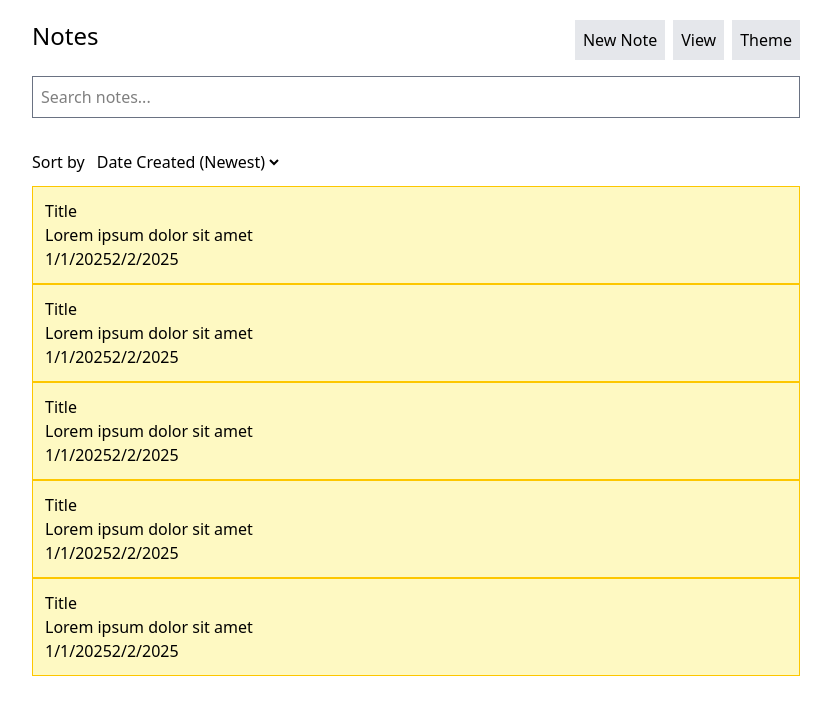
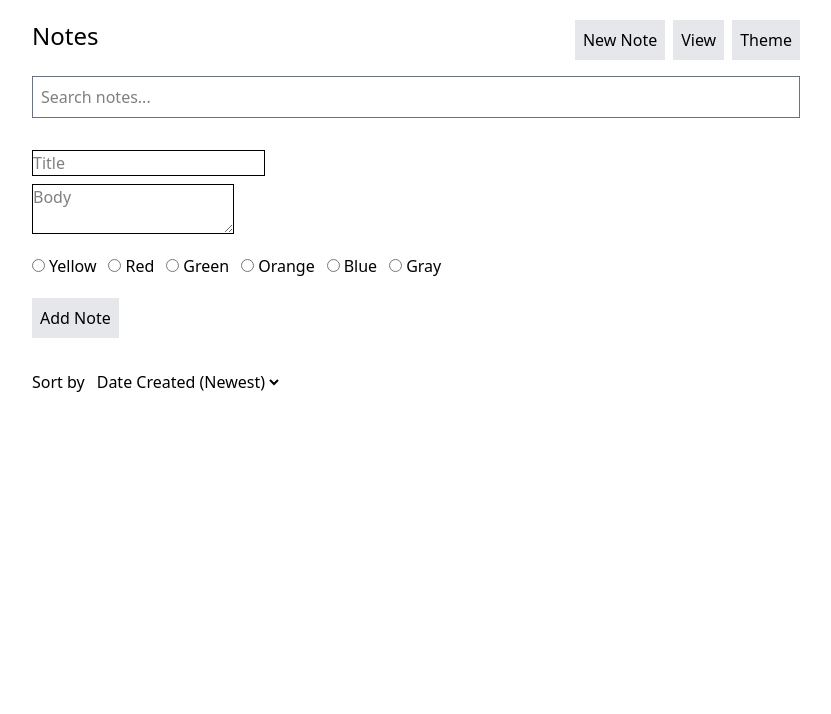
Before and after one commit to mangoPixel1/react-notes-app, a React (Vite) app in the folder notepad/: page / in a window 1280 px wide. Shown: the top 714 px of the page, without its empty margins (224-1055 px from the left). Built offline with nearby package versions, Linux system fonts and the light colour scheme.

Commit message:
Notepad - Add note reducer, New Note form

```diff
--- a/notepad/src/NotesContext.jsx
+++ b/notepad/src/NotesContext.jsx
@@ -1,5 +1,6 @@
 import { useReducer, createContext } from "react";
 
+// Allows components to access the context through useContext
 export const NotesContext = createContext();
 
 const initialState = {
@@ -25,17 +26,23 @@ function notesReducer(state, action) {
   }
 }
 
+// Makes context accessible to nested child components
 export function NotesProvider({ children }) {
   const [state, dispatch] = useReducer(notesReducer, initialState);
 
-  function addNote() {}
+  function addNote(title, body, color) {
+    dispatch({
+      type: "ADD_NOTE",
+      payload: { title: title, body: body, color: color },
+    });
+  }
 
-  function removeNote() {}
+  function removeNote(id) {}
 
   function editNote() {}
 
   return (
-    <NotesContext.Provider value={{ notes: state.notesList }}>
+    <NotesContext.Provider value={{ notes: state.notesList, addNote }}>
       {children}
     </NotesContext.Provider>
   );
--- a/notepad/src/components/Header.jsx
+++ b/notepad/src/components/Header.jsx
@@ -1,9 +1,12 @@
-import React from "react";
+import { useContext } from "react";
+import { NotesContext } from "../NotesContext";
 
 // Components
 import Search from "./Search";
 
 function Header() {
+  const { addNote } = useContext(NotesContext);
+
   return (
     <header className="space-y-4">
       <div className="flex justify-between">
--- a/notepad/src/components/NotesView.jsx
+++ b/notepad/src/components/NotesView.jsx
@@ -1,11 +1,76 @@
-import React from "react";
+import { useState, useContext } from "react";
+import { NotesContext } from "../NotesContext";
 
 // Components
 import NoteCard from "./NoteCard";
 
 function NotesView() {
+  const { notes } = useContext(NotesContext);
+
+  const [addMode, setAddMode] = useState(true);
+  const [title, setTitle] = useState("");
+  const [body, setBody] = useState("");
+  const [color, setColor] = useState("");
+
+  const colorOptions = ["yellow", "red", "green", "orange", "blue", "gray"];
+
+  const handleAddNote = (e) => {
+    e.preventDefault();
+
+    console.log(title);
+    console.log(body);
+    console.log(color);
+  };
+
   return (
     <div className="mt-8">
+      {addMode && (
+        <form className="mb-8">
+          <div className="space-y-2">
+            <input
+              className="block border"
+              type="text"
+              placeholder="Title"
+              value={title}
+              onChange={(e) => setTitle(e.target.value)}
+            />
+            <textarea
+              className="block border"
+              name="note-body"
+              id="note-body"
+              placeholder="Body"
+              value={body}
+              onChange={(e) => setBody(e.target.value)}
+            ></textarea>
+          </div>
+
+          <div className="flex flex-wrap my-5">
+            {colorOptions.map((colorOption, index) => (
+              <div key={index}>
+                <input
+                  type="radio"
+                  id={colorOption}
+                  name="colors"
+                  value={colorOption}
+                  checked={color === colorOption}
+                  onChange={(e) => setColor(e.target.value)}
+                />
+                <label htmlFor={colorOption} className="ml-1 mr-3">
+                  {colorOption.charAt(0).toUpperCase() + colorOption.slice(1)}
+                </label>
+              </div>
+            ))}
+          </div>
+
+          <button
+            onClick={handleAddNote}
+            className="bg-gray-200 px-2 py-2 cursor-pointer hover:bg-gray-300 transition duration-300"
+          >
+            Add Note
+          </button>
+        </form>
+      )}
+
       <div className="mb-3">
         <label htmlFor="sortBy" className="mr-2">
           Sort by
@@ -17,15 +82,14 @@ function NotesView() {
           <option value="color">Color</option>
         </select>
       </div>
-
-      {[...Array(5)].map((_, i) => (
+      {notes.map((note) => (
         <NoteCard
-          key={i}
-          title={"Title"}
-          body={"Lorem ipsum dolor sit amet"}
-          creationDate={"1/1/2025"}
-          lastEdited={"2/2/2025"}
-          color={"yellow"}
+          key={note.id}
+          title={note.title}
+          body={note.body}
+          creationDate={note.creationDate}
+          lastEdited={note.lastEdited}
+          color={note.color}
         />
       ))}
     </div>
```
